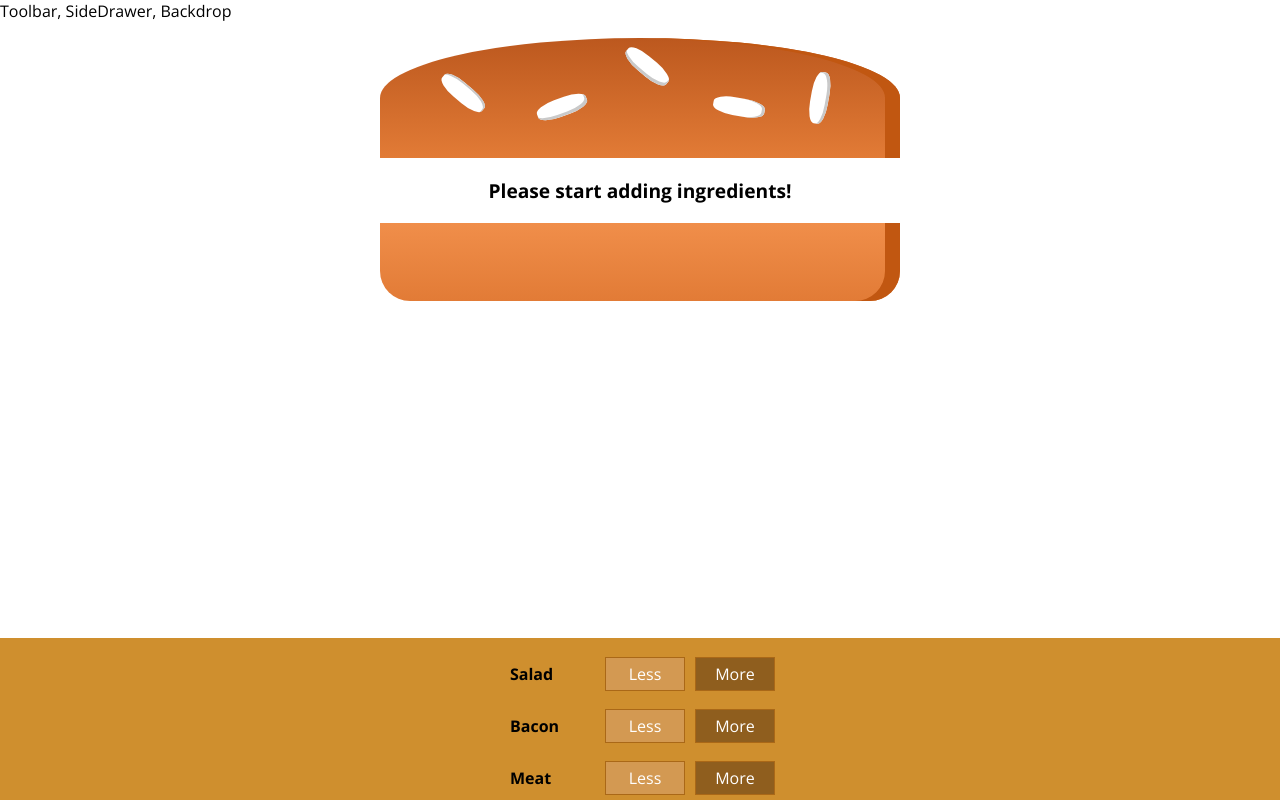
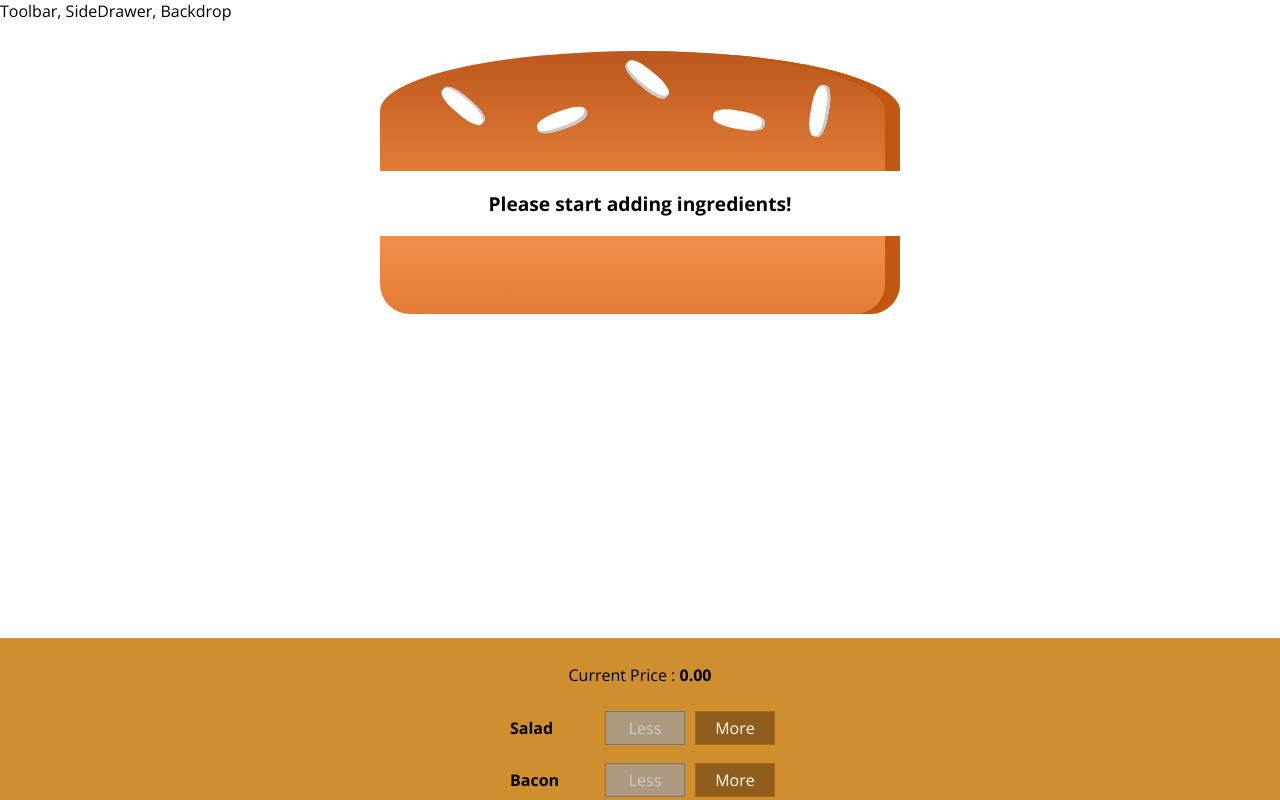
Before and after one commit to Heet1996/BurgerBuilder, a React app: page / in a window 1280 px wide. Shown: the top 800 px of the page. Built offline with nearby package versions, Linux system fonts and the light colour scheme.

Commit message:
added UpdatePurchase State

```diff
--- a/src/components/Burger/BuildControllers/BuildController/BuildControl.js
+++ b/src/components/Burger/BuildControllers/BuildController/BuildControl.js
@@ -6,7 +6,7 @@ let buildControl=(props)=>(
         <div className={classes.Label}>
             {props.label}
         </div>
-        <button className={classes.Less}>Less</button>
+        <button className={classes.Less} onClick={props.remove} disabled={props.disabled}>Less</button>
         <button className={classes.More} onClick={props.add}>More</button>
     </div>
 );
--- a/src/components/Burger/BuildControllers/BuildControls.js
+++ b/src/components/Burger/BuildControllers/BuildControls.js
@@ -11,13 +11,18 @@ const controls=[
 ]
 let buildControls=(props)=>(
     <div className={classes.BuildControls}>
+        <p>Current Price : <strong>{props.price.toFixed(2)}</strong></p>
         {controls.map((val)=>(
             <BuildControl
                 key={val.label}
                 label={val.label}
                 add={()=>props.addIngredients(val.type)}
+                remove={()=>props.removeIngredients(val.type)}
+                disabled={props.disabledInfo[val.type]}
+
             />
         ))}
+        <button className={classes.OrderButton}>Order Now</button>
     </div>
 )
 export default buildControls;
--- a/src/components/Burger/Burger.css
+++ b/src/components/Burger/Burger.css
@@ -2,10 +2,11 @@
     width: 100%;
     margin: auto;
     height: 250px;
-    /* overflow: scroll; */
+    overflow: scroll;
     text-align: center;
     font-weight: bold;
     font-size: 1.2rem;
+
 }
 
 @media (min-width: 500px) and (min-height: 400px) {
--- a/src/containers/BurgerBuilder/BurgerBuilder.js
+++ b/src/containers/BurgerBuilder/BurgerBuilder.js
@@ -16,7 +16,8 @@ class BurgerBuilder extends Component {
             cheese: 0,
             meat: 0
         },
-        totalPrice:0
+        totalPrice:0,
+        purchaseState:false
     };
     addIngredients=(type)=>{
         let updatedIngredients={...this.state.ingredients};
@@ -26,11 +27,36 @@ class BurgerBuilder extends Component {
         this.setState({ingredients:updatedIngredients,totalPrice:price});
 
     }
+    removeIngredients=(type)=>{
+        let updatedIngredients={...this.state.ingredients};
+        let count=this.state.ingredients[type]-1;
+        updatedIngredients[type]=count;
+        let price=this.state.totalPrice - INGREDIENTS_PRICE[type];
+        this.setState({ingredients:updatedIngredients,totalPrice:price});
+    }
+    updatePurchaseState=(type)=>{
+        const ingredients={...this.state.ingredients};
+        let sum=Object.keys(ingredients).map((key)=>{
+            return ingredients[key];
+        }).reduce((sum,el)=>sum +el,0);
+
+    }
     render () {
+        let disabledInfo={...this.state.ingredients};
+        for(let i in disabledInfo)
+        {
+            disabledInfo[i]=disabledInfo[i]<=0;
+        }
+
         return (
             <Aux>
                 <Burger ingredients={this.state.ingredients} />
-                <BuildControls addIngredients={this.addIngredients} />
+                <BuildControls
+                addIngredients={this.addIngredients}
+                removeIngredients={this.removeIngredients}
+                disabledInfo={disabledInfo}
+                price={this.state.totalPrice}
+                />
             </Aux>
         );
     }
```
